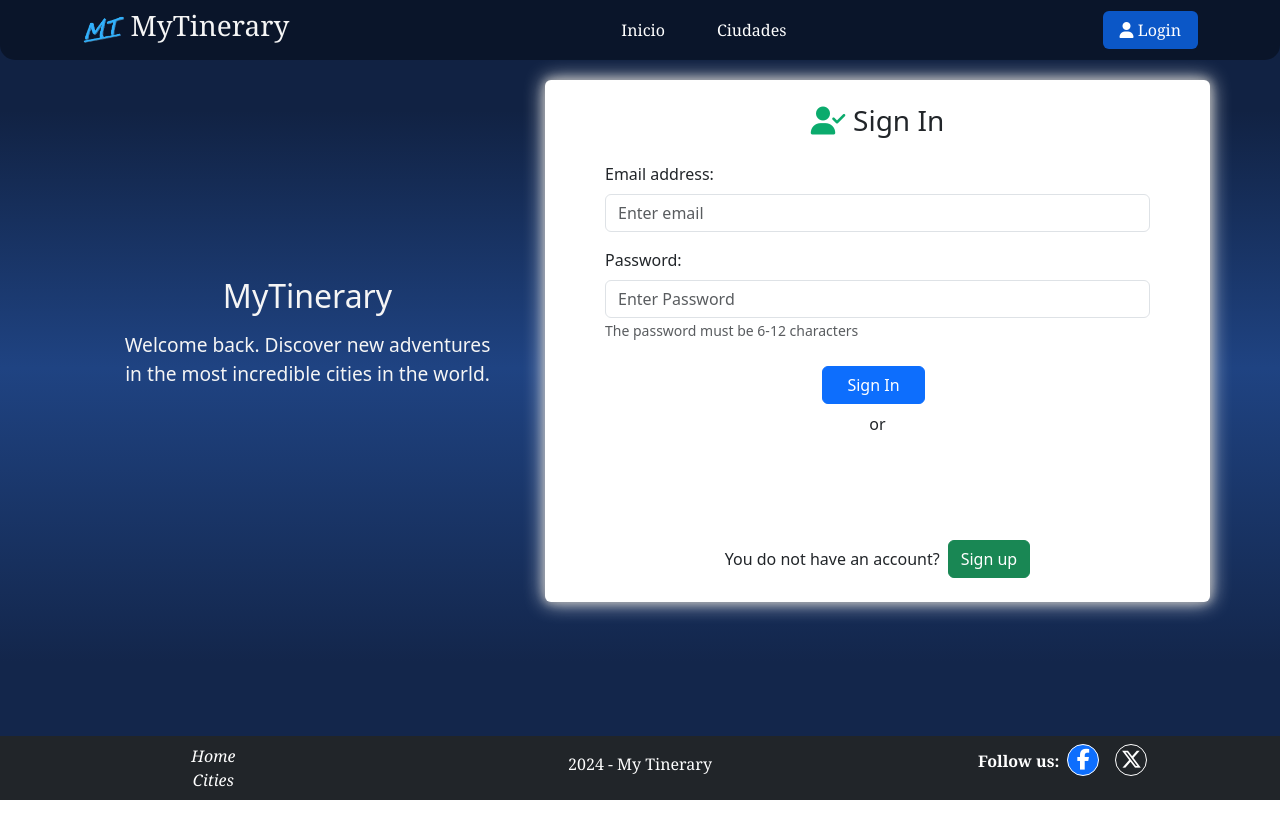
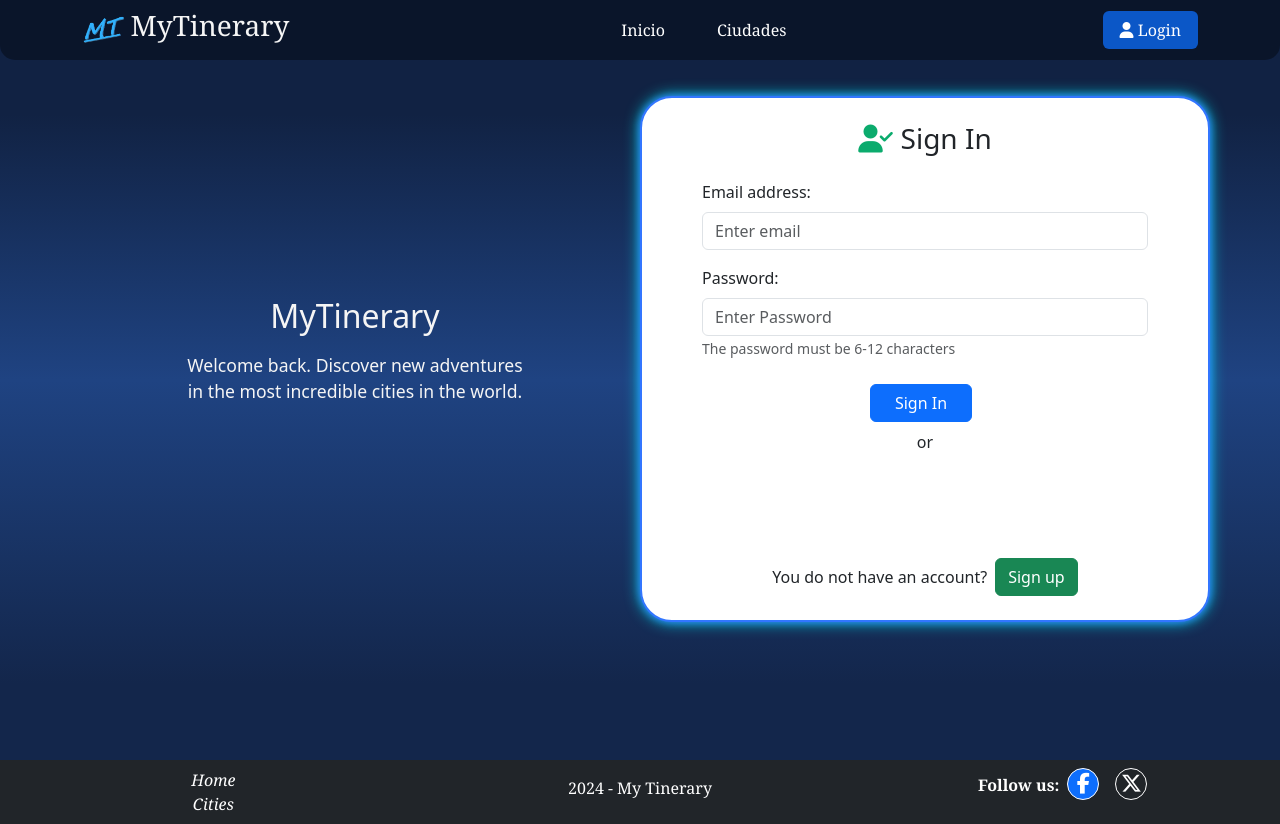
Before and after one commit to JosephV95/mytinerary-joseVilte, a React (Vite) app: page /user/login in a window 1280 px wide. Before the commit the page ends 800 px from the top, so only its background shows below. Built offline with nearby package versions, Linux system fonts and the light colour scheme.

Commit message:
Se mejoro estilos del form

```diff
--- a/src/components/CallToAction/style.css
+++ b/src/components/CallToAction/style.css
@@ -5,7 +5,7 @@
 }
 
 @keyframes animCallAction {
-    0%{ box-shadow: 0 0 10px rgba(5, 228, 240, 0.8), 0 0 15px rgba(5, 228, 240, 0.8);}
-    50%{ box-shadow: 0 0 10px rgb(50, 118, 255), 0 0 15px rgb(50, 118, 255);}
+    0%{ box-shadow: 0 0 10px #05e4f0cc, 0 0 15px rgba(5, 228, 240, 0.8);}
+    50%{ box-shadow: 0 0 10px #3276ffa9, 0 0 15px rgb(50, 118, 255);}
     100%{ box-shadow: 0 0 10px rgba(5, 228, 240, 0.8), 0 0 15px rgba(5, 228, 240, 0.8);}
 }
--- a/src/pages/UserLogin/UserLogin.jsx
+++ b/src/pages/UserLogin/UserLogin.jsx
@@ -48,14 +48,16 @@ export default function UserLogin() {
     }
 
   return (
-    <section  >
-      <div className="container py-2">
+    <section  style={{minHeight:"95vh"}}>
+      <div className="container pt-4">
         <div className="row justify-content-center  align-items-center">
           <div className="col-md-5" style={{margin: "auto", textAlign: "center", color: "whitesmoke"}}>
             <h1 style={{fontSize: "2rem"}} className="mb-3">MyTinerary</h1>
-            <p style={{fontSize: "1.2rem"}}>Welcome back. Discover new adventures in the most incredible cities in the world.</p>
+            <p style={{fontSize: "1.1rem"}}>Welcome back. Discover new adventures in the most incredible cities in the world.</p>
           </div>
-          <div className="col-md-7 rounded"  style={{backgroundColor: "white", boxShadow: "0 0 10px darkgray, 0 0 20px whitesmoke"}} data-aos="fade">
+          <div className="col-md-7 col-lg-6 rounded-5"  style={{backgroundColor: "white", boxShadow: "0 0 7px #3276ff, 0 0 15px #05e4f0", border:"solid 2px #3276ff"}}
+            // data-aos="fade"
+          >
             <Form className="py-4 px-5 rounded"   validated={validated} onSubmit={handleSubmit} >
               <h3 className="text-center mb-4"><i className="fa-solid fa-user-check" style={{color:"#0bab6d"}}></i> Sign In</h3>
               <fieldset>
```
